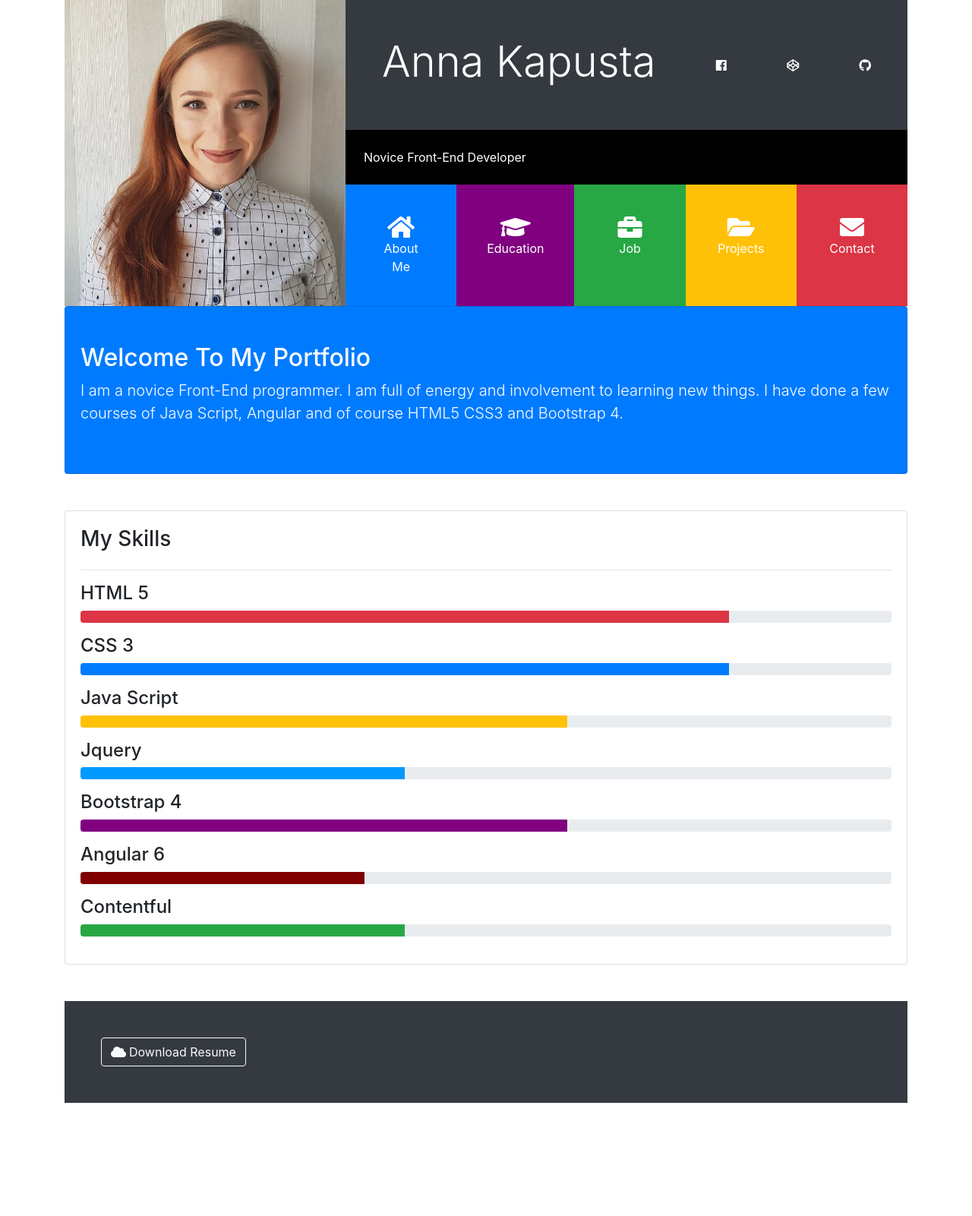
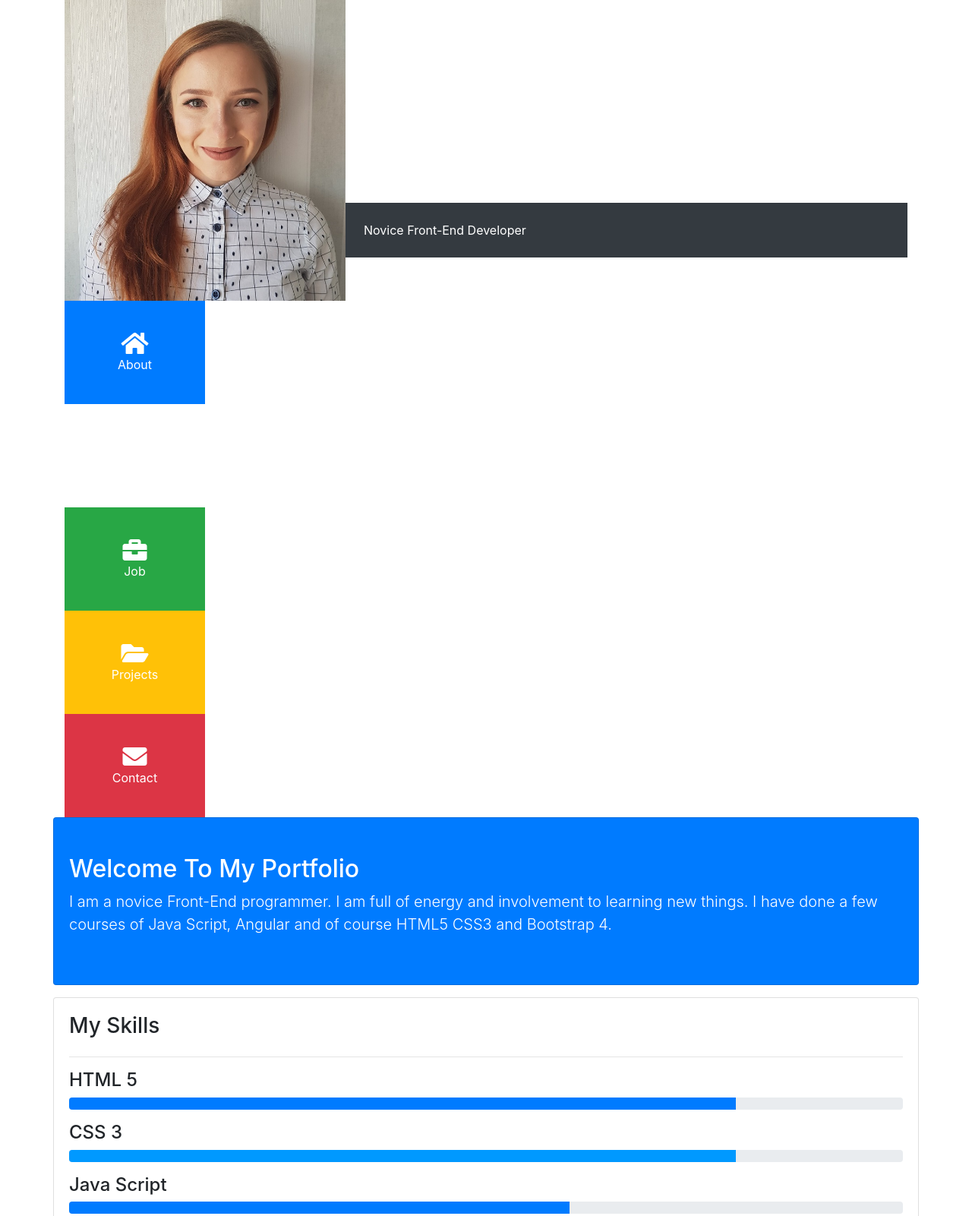
Before and after one commit to AnnaChrNowak/AnnaKapusta.github.io, a plain HTML site: page index.html in a window 1280 px wide. Shown: the top 1601 px of the page at 76% size. Before the commit the page ends 1452 px from the top, so only its background shows below. Drawn offline with nearby package versions, Linux system fonts and the light colour scheme; some packages are replaced by stand-ins of ours; a script that the page names is missing.

Commit message:
Add files via upload
Change colors and layout, added picture from adobe illustrator

```diff
--- a/index.html
+++ b/index.html
@@ -24,15 +24,14 @@
 <body>
 
 <div class="container">
-  <header id="main-header">
+  <header id="main-header" class="my-header">
     <div class="row no-gutters">
-      <div class="col-lg-4 col-md-5">
-        <img src="images/zdj.jpg" alt="">
+      <div class="col-lg-4 col-md-5 d-none d-md-block">
+        <img src="images/zdj.jpg" class="img-responsive" alt="">
       </div>
-      <div class="col-lg-8 col-md-7">
-        <div class="d-flex flex-column">
-          <div class="p-5 bg-dark text-white">
-            <div class="d-flex flex-row justify-content-between align-items-center">
+      <div class="col-lg-8 col-md-7 ">
+          <div class="p-5 my-5 text-white">
+            <div class="d-flex justify-content-between align-items-center">
               <h1 class="display-4">Anna Kapusta</h1>
               <div>
                 <a href="https://www.facebook.com/ania.kapusta.7" target="_blank" class="text-white"><i class="fab fa-facebook"></i></a>
@@ -45,18 +44,24 @@
               </div>
             </div>
           </div>
-
-          <div class="p-4 bg-black">
+        <div class="p-4 text-white bg-dark mt-5 small-text">
             Novice Front-End Developer
       </div>
+      </div>
 
-          <div>
-            <div class="d-flex flex-row text-white align-items-stretch text-center">
+    </div>
+  </header>
+</div>
+
+   <!--NAVIGATION  -->
+  <div class="container">
+    <div class="col-2 my-navigation p-0">
+      <div class="d-flex flex-column text-white align-items-stretch text-center">
         <div class="port-item p-3 bg-primary" data-toggle="collapse" data-target="#home">
           <i class="fas fa-home fa-2x d-block"></i>
-                <span class="d-none d-sm-block">About Me</span>
+          <span class="d-none d-sm-block">About</span>
         </div>
-              <div class="port-item p-3 bg-purple" data-toggle="collapse" data-target="#education">
+        <div class="port-item p-3 bg-sea" data-toggle="collapse" data-target="#education">
           <i class="fas fa-graduation-cap fa-2x d-block"></i>
           <span class="d-none d-sm-block">Education</span>
         </div>
@@ -75,98 +80,93 @@
       </div>
     </div>
 
-        </div>
-      </div>
-    </div>
-  </header>
-
 
   <!--ABOUT ME-->
 
-  <div id="home" class="collapse show">
+  <div id="home" class="collapse show row">
     <div class="card card-body bg-primary text-white py-5">
       <h2>Welcome To My Portfolio</h2>
       <p class="lead">I am a novice Front-End programmer. I am full of energy and involvement to learning new things. I have done a few courses of Java Script, Angular and of course HTML5 CSS3 and Bootstrap 4.</p>
     </div>
 
-    <div class="card card-body my-5">
+    <div class="card card-body my-3">
       <h3>My Skills</h3>
       <hr>
       <h4>HTML 5</h4>
       <div class="progress mb-3">
-        <div class="progress-bar bg-danger" style="width: 80%"></div>
+        <div class="progress-bar bg-primary" style="width: 80%"></div>
       </div>
       <h4>CSS 3</h4>
       <div class="progress mb-3">
-        <div class="progress-bar bg-primary" style="width: 80%"></div>
+        <div class="progress-bar bg-blue" style="width: 80%"></div>
       </div>
       <h4>Java Script</h4>
       <div class="progress mb-3">
-        <div class="progress-bar bg-warning" style="width: 60%"></div>
+        <div class="progress-bar bg-sea" style="width: 60%"></div>
       </div>
       <h4>Jquery</h4>
       <div class="progress mb-3">
-        <div class="progress-bar bg-blue" style="width: 40%"></div>
+        <div class="progress-bar bg-success" style="width: 40%"></div>
       </div>
       <h4>Bootstrap 4</h4>
       <div class="progress mb-3">
-        <div class="progress-bar bg-purple" style="width: 60%"></div>
+        <div class="progress-bar bg-warning" style="width: 60%"></div>
       </div>
       <h4>Angular 6</h4>
       <div class="progress mb-3">
-        <div class="progress-bar bg-red" style="width: 35%"></div>
+        <div class="progress-bar bg-danger" style="width: 35%"></div>
       </div>
       <h4>Contentful</h4>
       <div class="progress mb-3">
-        <div class="progress-bar bg-success" style="width: 40%"></div>
+        <div class="progress-bar bg-yellow" style="width: 40%"></div>
+      </div>
     </div>
   </div>
 
-  </div>
 
 <!--Education-->
   <div id="education" class="collapse">
-    <div class="card card-body bg-purple text-white py-5">
+    <div class="card card-body bg-sea text-white py-5">
       <h2>Courses</h2>
     </div>
 
-    <div class="card card-body my-5">
+      <div class="row">
+    <div class="card card-body my-3">
       <h3>My Courses</h3>
         <hr>
         <p class="p-2 mb-3 bg-light text-dark">
-         <i class="fas fa-check-square text-purple"></i>
+         <i class="fas fa-check-square text-sea"></i>
           „Wprowadzenie do JS: Rysowanie i animacja” KhanAkademy.org
         </p>
         <p class="p-2 mb-3 bg-light text-dark">
-          <i class="fas fa-check-square text-purple"></i>
+          <i class="fas fa-check-square text-sea"></i>
           „Introduction To JavaScript” Codeacademy.com
         </p>
         <p class="p-2 mb-3 bg-light text-dark">
-         <i class="fas fa-check-square text-purple"></i>
+         <i class="fas fa-check-square text-sea"></i>
           „Kurs Tworzenia Stron WWW w HTML i CSS od Podstaw do Experta” Udemy.com
         </p>
         <p class="p-2 mb-3 bg-light text-dark">
-         <i class="fas fa-check-square text-purple"></i>
+         <i class="fas fa-check-square text-sea"></i>
           „Bootstrap 4 From Scratch With 5 Projects” Udemy.com
         </p>
         <p class="p-2 mb-3 bg-light text-dark">
-         <i class="fas fa-check-square text-purple"></i>
+         <i class="fas fa-check-square text-sea"></i>
           „Angular 6 (formerly Angular 2) - The Complete Guide” Udemy.com
         </p>
     </div>
 
-     <div class="card my-4">
-      <div class="card-body">
+     <div class="card card-body my-4">
         <h2>Education</h2>
         <hr>
         <p class="p-2 mb-3 bg-light text-dark">
-            <i class="fas fa-check-square text-purple"></i>
+            <i class="fas fa-check-square text-sea"></i>
           Graduate Studies at Jagiellonian Univeristy
           <br>
           Direction: Nurse
         </p>
         <p class="p-2 mb-3 bg-light text-dark">
-            <i class="fas fa-check-square text-purple"></i>
+            <i class="fas fa-check-square text-sea"></i>
           Masters at Andrzej Frycz Modrzewski Krakow University
           <br>
           Direction: Nurse
@@ -175,7 +175,6 @@
         </p>
     </div>
     </div>
-
   </div>
 
 
@@ -316,11 +315,12 @@
         </div>
       </div>
 
-      <button class="btn btn-danger text-white btn-block btn-lg disabled send-button">Send</button>
+      <button class="btn btn-success text-white btn-block btn-lg disabled send-button">Send</button>
     </form>
   </div>
 </div>
 
+  </div>
 
   <!--Modal Success-->
   <div id="myModal" class="modal" tabindex="-1" role="dialog">
@@ -362,9 +362,8 @@
   </div>
 </div>
 
-
   <!--FOOTER-->
-  <footer id="main-footer" class="p-5 bg-dark text-white">
+  <footer id="main-footer" class="p-3 bg-dark text-white">
     <div class="row">
       <div class="col-md-6">
         <a href="documents/Kapusta_Anna_Resume.pdf" target="_blank" class="btn btn-outline-light resume">
```
Lines whose indentation alone changed are shown as unchanged.
